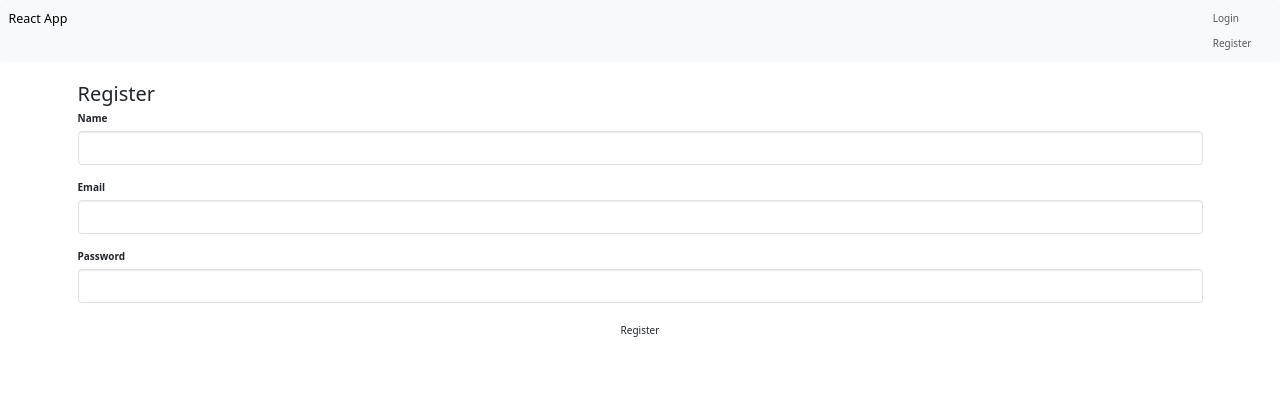
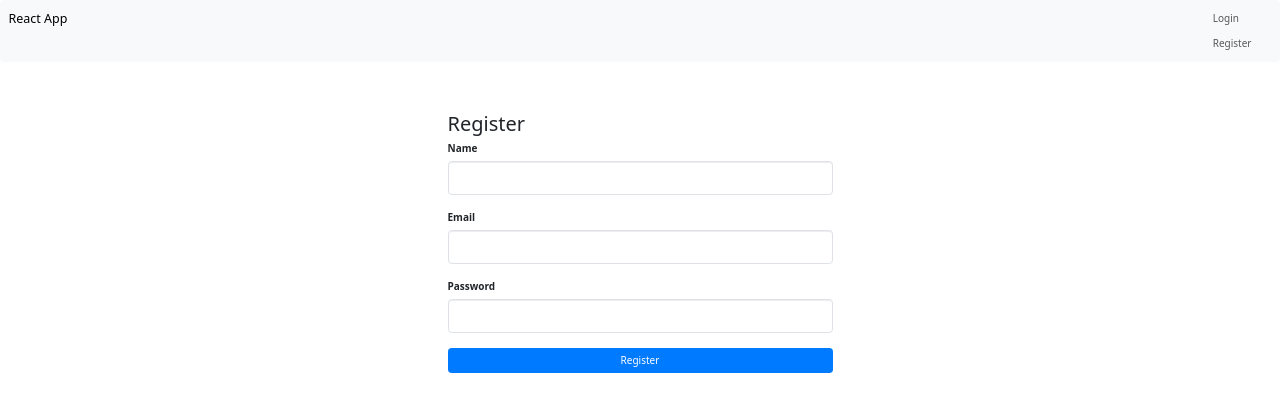
Before and after one commit to visweshvishu/simple-reactjs-app, a React (Create React App) app: page /register in a window 1280 px wide. Shown: the top 412 px of the page. Built offline with nearby package versions, Linux system fonts and the light colour scheme.

Commit message:
Update App.css

```diff
--- a/src/App.css
+++ b/src/App.css
@@ -1,28 +1,18 @@
-.App {
-  text-align: center;
+.container {
+  max-width: 400px;
+  margin-top: 50px;
 }
-
-.App-logo {
-  animation: App-logo-spin infinite 20s linear;
-  height: 80px;
+.hero-image {
+  width: 100%;
+  height: 200px;
+  object-fit: cover;
+  border-radius: 8px;
+  margin-bottom: 20px;
 }
-
-.App-header {
-  background-color: #222;
-  height: 150px;
-  padding: 20px;
+.btn-custom {
+  background-color: #007bff;
   color: white;
 }
-
-.App-title {
-  font-size: 1.5em;
+.navbar-nav .nav-link {
+  cursor: pointer;
 }
-
-.App-intro {
-  font-size: large;
-}
-
-@keyframes App-logo-spin {
-  from { transform: rotate(0deg); }
-  to { transform: rotate(360deg); }
-}
```
